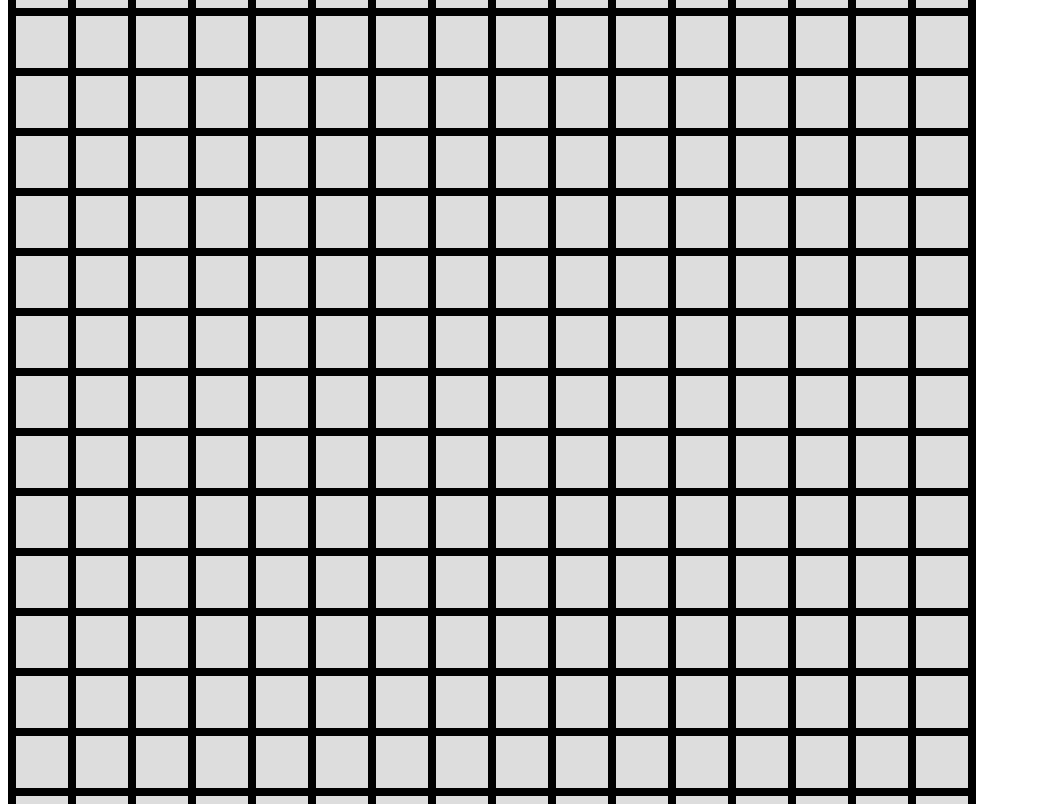
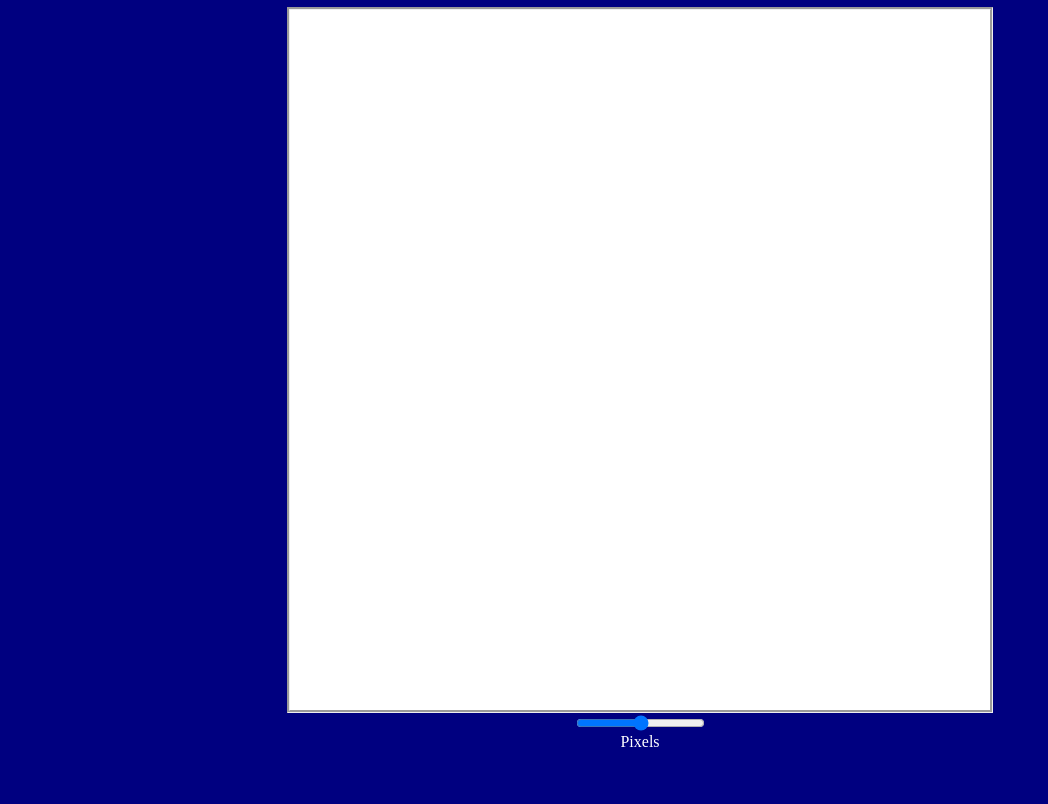
Before and after one commit to kiernans/odin-etchasketch, a plain HTML site: page index.html in a window 1280 px wide. Shown: the part 81-885 px from the top of the page, without its empty margins (0-1048 px from the left). After the commit the page ends 840 px from the top, so only its background shows below. Drawn offline with Linux system fonts and the light colour scheme.

Commit message:
Page style, grid scaling

```diff
--- a/index.html
+++ b/index.html
@@ -7,7 +7,9 @@
     <script src="script.js" defer></script>
 </head>
 <body>
-    <button class="change">Change Size</button>
+    <h1>Draw Something!</h1>
     <div class="container">
     </div>
+    <input type="range" id="slider" min="1" max="80">
+    <label>Pixels</label>
 </body>
--- a/script.js
+++ b/script.js
@@ -1,42 +1,42 @@
+const BOXES = 16;
+const LIMIT = 100;
+const GRIDSIZE = 700;
+const BOXSCALE = GRIDSIZE/BOXES;
+
 const container = document.querySelector('.container');
 container.innerHTML = '';
-const HEIGHT = 16;
-const WIDTH = 16;
-const LIMIT = 100;
-const GRIDSIZE = 960;
+container.style.height = `${GRIDSIZE}px`;
+container.style.width = `${GRIDSIZE}px`;
 
-for(let i = 0; i < HEIGHT * WIDTH; i++) {
-    const box = document.createElement('div');
-    box.classList = 'box';
-    container.appendChild(box);
-}
-
-const button = document.querySelector('.change');
-button.addEventListener('click', () => {
-    let newSize = prompt('How many boxes?');
-    if((typeof newSize === 'number')) newSize = 16;
-    if(newSize > LIMIT) newSize = LIMIT;
-    if(newSize < 1) newSize = 1;
-    const newHeight = newSize;
-    const newWidth = newSize;
-    const scale = GRIDSIZE / newSize;
-
-    for(let i = 0; i < HEIGHT * WIDTH; i++){
+let removeChildren = (height, width) => {
+    for(let i = 0; i < height*width; i++){
         var child = container.lastElementChild;
         while (child) {
             container.removeChild(child);
             child = container.lastElementChild;
         }
     }
+};
 
-    for(let i = 0; i < newHeight * newWidth; i++) {
+let buildGrid = (height, width, scale) => {
+    for(let i = 0; i < height * width; i++) {
         const box = document.createElement('div');
         box.classList = 'box';
         box.style.height = `${scale}px`;
         box.style.width = `${scale}px`;
         container.appendChild(box);
     }
+};
 
 
 
-});
+buildGrid(BOXES, BOXES, BOXSCALE);
+
+let slider = document.getElementById('slider');
+slider.onchange = () => {
+    const newHeight = slider.value;
+    const newWidth = slider.value;
+    const scale = GRIDSIZE / slider.value;
+    removeChildren(BOXES, BOXES);
+    buildGrid(newHeight, newWidth, scale);
+};
--- a/style.css
+++ b/style.css
@@ -1,9 +1,15 @@
+body {
+    display: flex;
+    flex-direction: column;
+    background-color: navy;
+    align-items: center;
+}
+
 .container {
     display: flex;
     flex-wrap: wrap;
-    width: 960px;
-    height: 960px;
-    border: 4px solid black;
+    border-style: groove;
+    overflow: hidden;
 }
 .box {
     width: 60px;
@@ -11,10 +17,17 @@
     padding: 4px;
     box-sizing: border-box;
     display: inline-block;
-    border: 4px solid black;
-    background-color: #ddd;
+    background-color: white;
 }
 
 .box:hover {
     background-color: aqua;
 }
+
+h1 {
+    color: white;
+}
+
+label {
+    color: white;
+}
```
